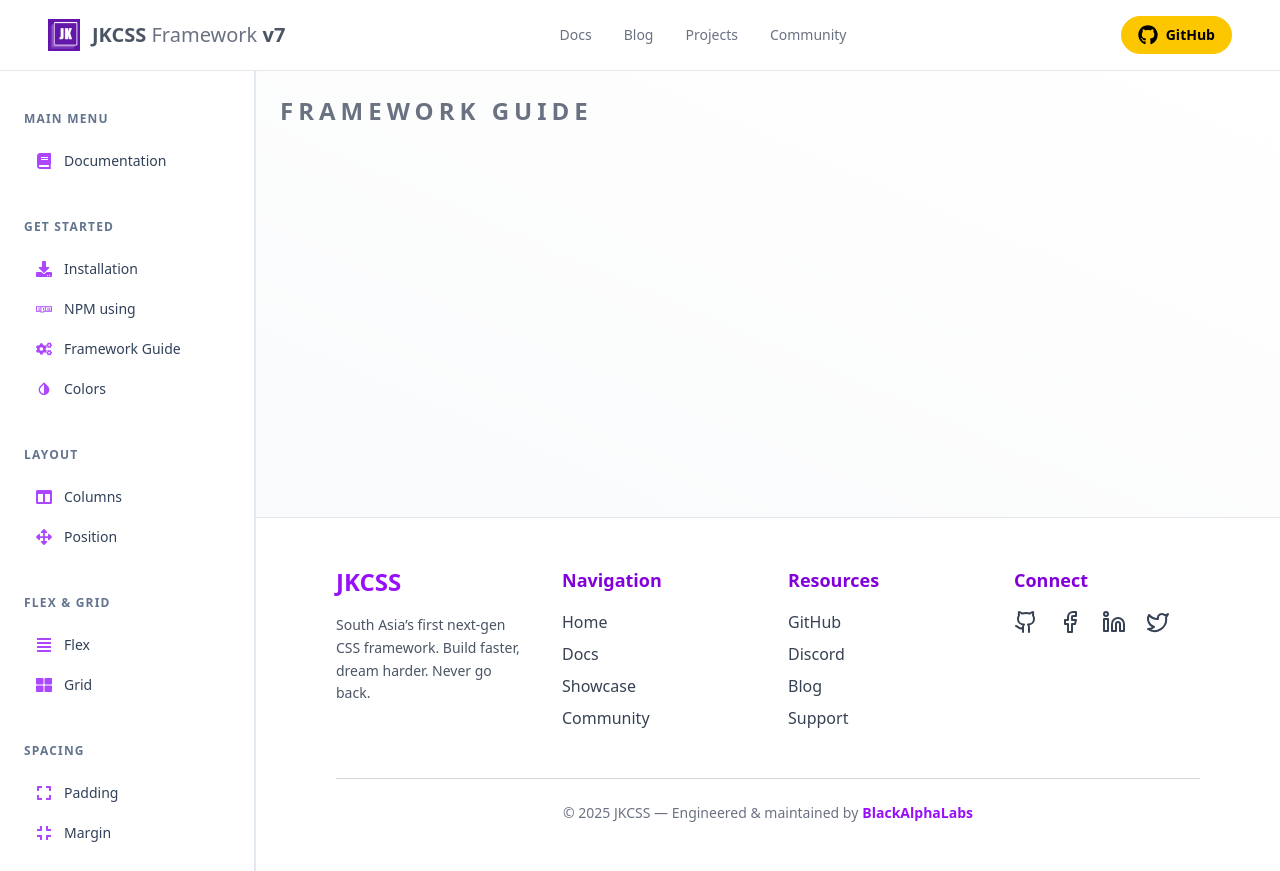
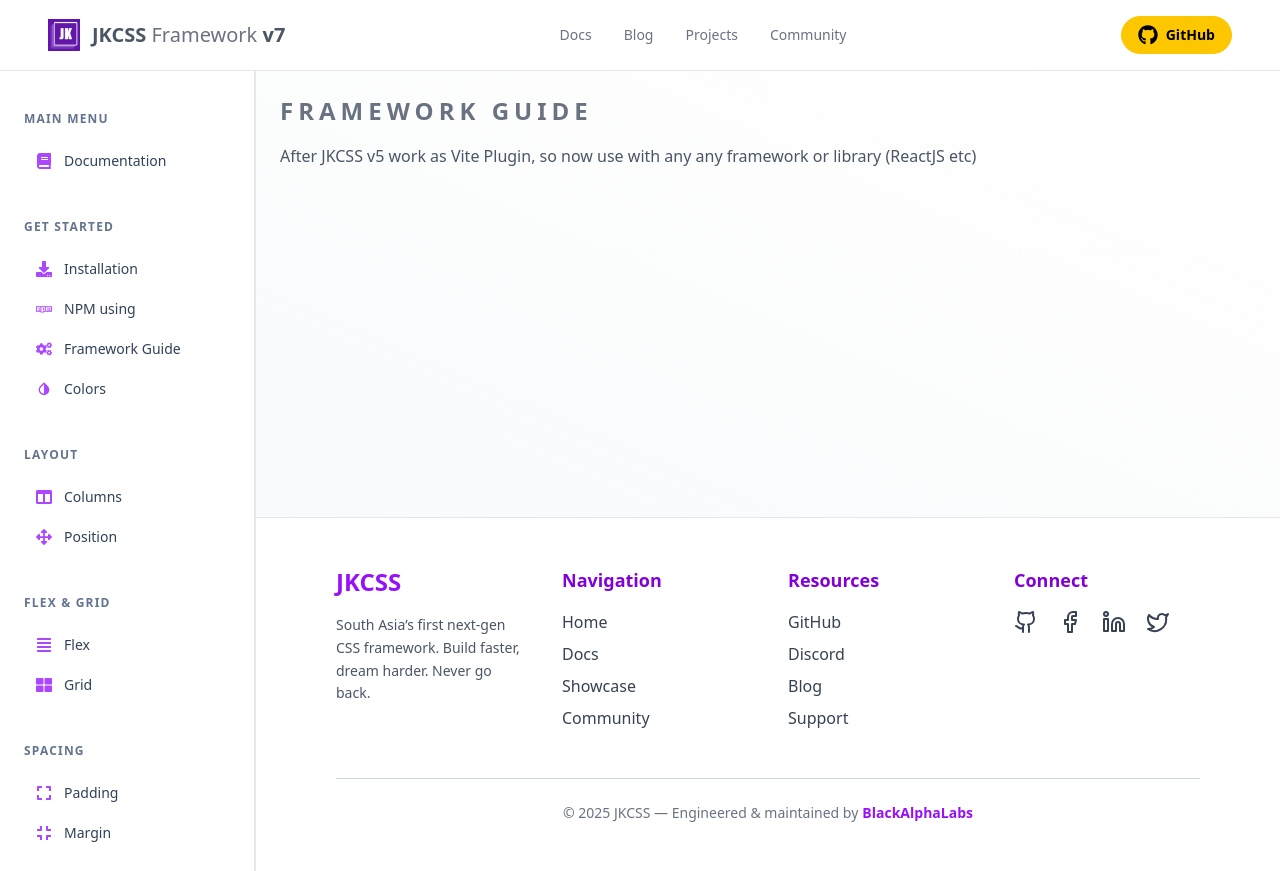
Before and after one commit to BackendExpert/NextgenJKCSS, a React (Vite) app: page /Docs/FrameworkGuide in a window 1280 px wide. Built offline with nearby package versions, Linux system fonts and the light colour scheme.

Commit message:
Update FrameworkGuide.jsx

```diff
--- a/src/pages/FrameworkGuide/FrameworkGuide.jsx
+++ b/src/pages/FrameworkGuide/FrameworkGuide.jsx
@@ -4,6 +4,10 @@
     return (
         <div>
             <h1 className="text-2xl tracking-[5px] font-semibold text-gray-500 uppercase">Framework Guide</h1>
+            <p className="mt-4 text-base text-gray-600 leading-relaxed">
+                After JKCSS v5 work as Vite Plugin, so now use with any any framework or library (ReactJS etc)
+            </p>
+
         </div>
     )
 }
```
